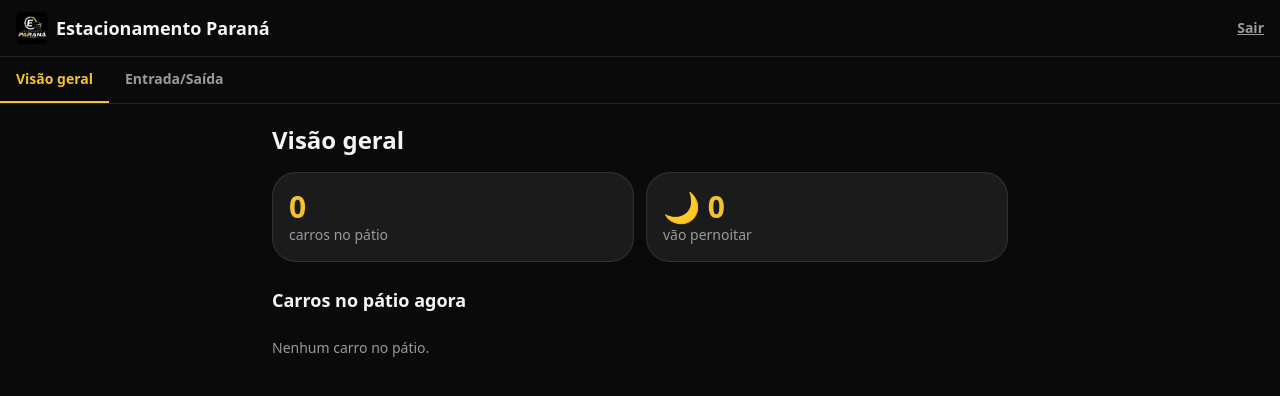
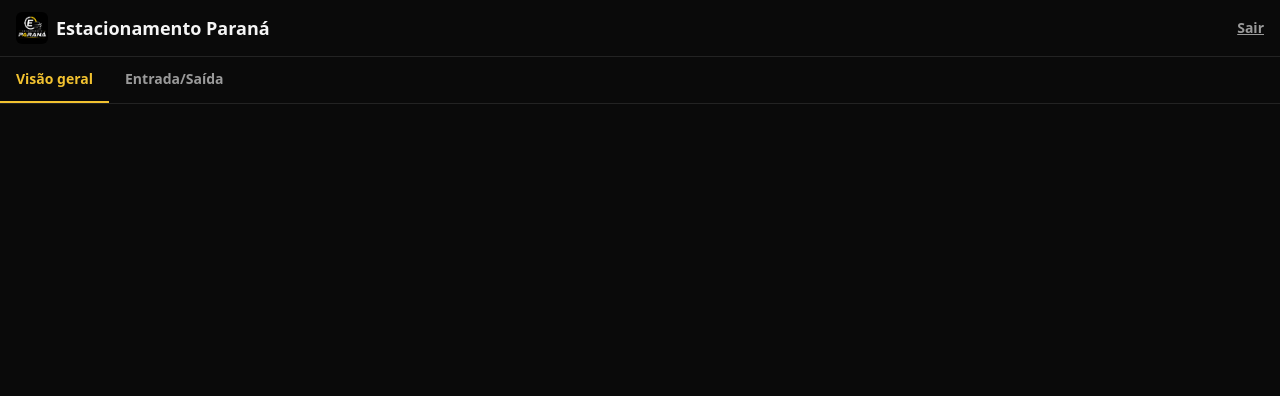
Before and after one commit to Lucasjoaosantos/estacionamento-parana, a Next.js app: page /gestao in a window 1280 px wide. Before the commit this address had no page. Shown: the top 396 px of the page. Built offline with nearby package versions, Linux system fonts and the light colour scheme.

Commit message:
Refactor GestaoPage to use GestaoLayout and remove state

```diff
--- a/app/gestao/page.js
+++ b/app/gestao/page.js
@@ -1,77 +1,51 @@
 "use client";
 
-import { useEffect, useState } from "react";
-import { useRouter } from "next/navigation";
-import GestaoLayout from "@/components/GestaoLayout";
-import { formatarDuracao, calcularPermanencia } from "@/lib/pricing";
+import Link from "next/link";
+import { usePathname, useRouter } from "next/navigation";
 
-export default function GestaoPage() {
+const ABAS = [
+  { href: "/gestao", label: "Visão geral" },
+  { href: "/operacao", label: "Entrada/Saída" },
+];
+
+export default function GestaoLayout({ children }) {
+  const pathname = usePathname();
   const router = useRouter();
-  const [carros, setCarros] = useState([]);
 
-  useEffect(() => {
-    if (!localStorage.getItem("usuarioLogado")) {
-      router.push("/login");
-      return;
-    }
-    carregar();
-    const intervalo = setInterval(carregar, 20000);
-    return () => clearInterval(intervalo);
-  }, [router]);
-
-  async function carregar() {
-    const resp = await fetch("/api/rotativo?status=ativo");
-    setCarros((await resp.json()).rotativo || []);
+  function sair() {
+    localStorage.removeItem("usuarioLogado");
+    router.push("/login");
   }
 
-  const qtdPernoite = carros.filter((c) => c.pernoite).length;
+  return (
+    <div className="min-h-screen flex flex-col">
+      <header className="border-b border-white/10 px-3 sm:px-4 py-3 flex items-center justify-between gap-2 sticky top-0 bg-base z-10">
+        <div className="flex items-center gap-2 min-w-0">
+          <img src="/logo.jpg" alt="Estacionamento Paraná" className="w-8 h-8 rounded-md shrink-0" />
+          <span className="font-extrabold text-sm sm:text-lg truncate">Estacionamento Paraná</span>
+        </div>
+        <button onClick={sair} className="text-sm font-semibold text-muted underline shrink-0">
+          Sair
+        </button>
+      </header>
 
-  return (
-    <GestaoLayout>
-      <h1 className="text-2xl font-extrabold mb-4">Visão geral</h1>
+      <nav className="flex border-b border-white/10 overflow-x-auto">
+        {ABAS.map((aba) => (
+          <Link
+            key={aba.href}
+            href={aba.href}
+            className={`px-4 py-3 text-sm font-semibold whitespace-nowrap ${
+              pathname === aba.href
+                ? "text-accent border-b-2 border-accent"
+                : "text-muted"
+            }`}
+          >
+            {aba.label}
+          </Link>
+        ))}
+      </nav>
 
-      <div className="grid grid-cols-2 gap-3 mb-6">
-        <div className="rounded-xl2 bg-surface border border-white/10 p-4">
-          <div className="text-3xl font-black text-accent">{carros.length}</div>
-          <div className="text-sm text-muted">carros no pátio</div>
-        </div>
-        <div className="rounded-xl2 bg-surface border border-white/10 p-4">
-          <div className="text-3xl font-black text-accent">🌙 {qtdPernoite}</div>
-          <div className="text-sm text-muted">vão pernoitar</div>
-        </div>
-      </div>
-
-      <h2 className="text-lg font-bold mb-2">Carros no pátio agora</h2>
-      <div className="flex flex-col gap-2">
-        {carros.length === 0 && (
-          <p className="text-muted text-sm py-4">Nenhum carro no pátio.</p>
-        )}
-        {carros.map((carro) => {
-          const minutos = calcularPermanencia(carro.entrada, new Date());
-          return (
-            <div
-              key={carro.id}
-              className="rounded-xl2 bg-surface border border-white/10 p-4 flex flex-wrap gap-2 justify-between items-center"
-            >
-              <div className="min-w-0">
-                <div className="flex items-center gap-2">
-                  <div className="text-xl font-black tracking-widest">{carro.placa}</div>
-                  {carro.pernoite && <span title="Vai pernoitar">🌙</span>}
-                </div>
-                {carro.veiculo_descricao && (
-                  <div className="text-xs text-muted truncate">{carro.veiculo_descricao}</div>
-                )}
-                <div className="text-xs text-muted">
-                  entrada {new Date(carro.entrada).toLocaleTimeString("pt-BR", { hour: "2-digit", minute: "2-digit" })}
-                </div>
-              </div>
-              <div className="text-sm font-semibold text-accent shrink-0">
-                {formatarDuracao(minutos)}
-              </div>
-            </div>
-          );
-        })}
-      </div>
-    </GestaoLayout>
+      <main className="flex-1 px-4 py-5 max-w-3xl w-full mx-auto">{children}</main>
+    </div>
   );
 }
```
